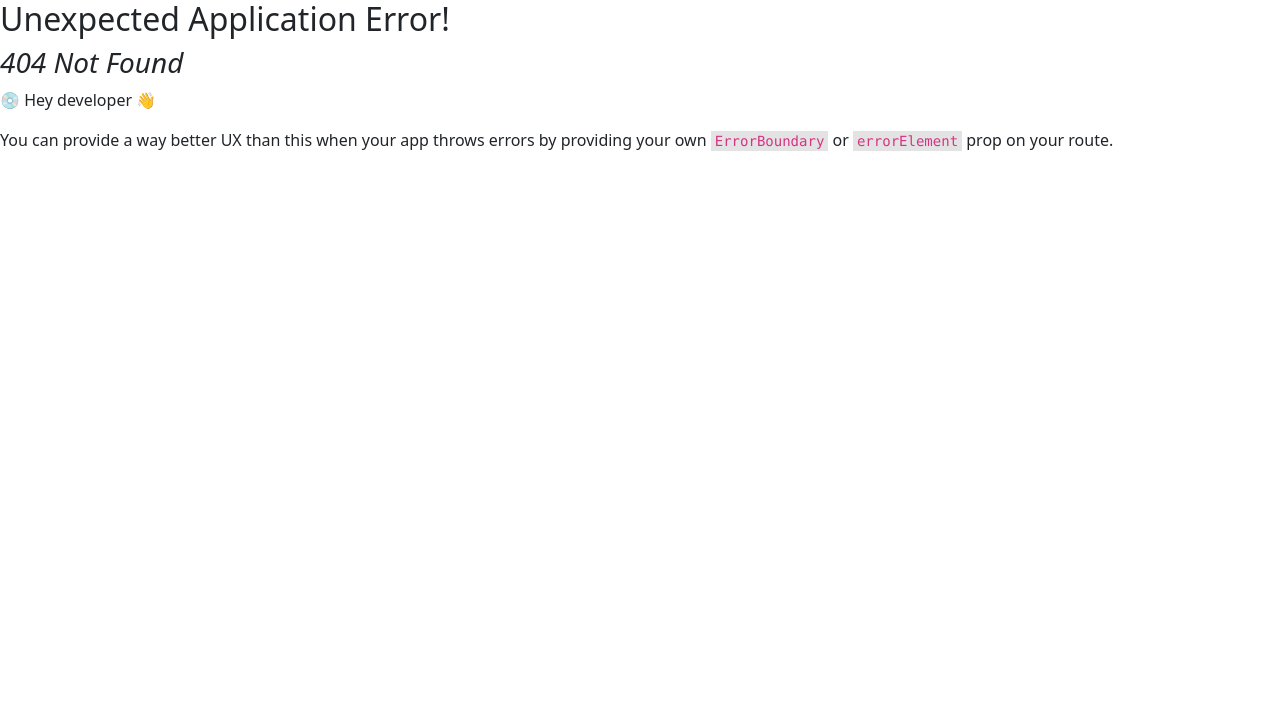
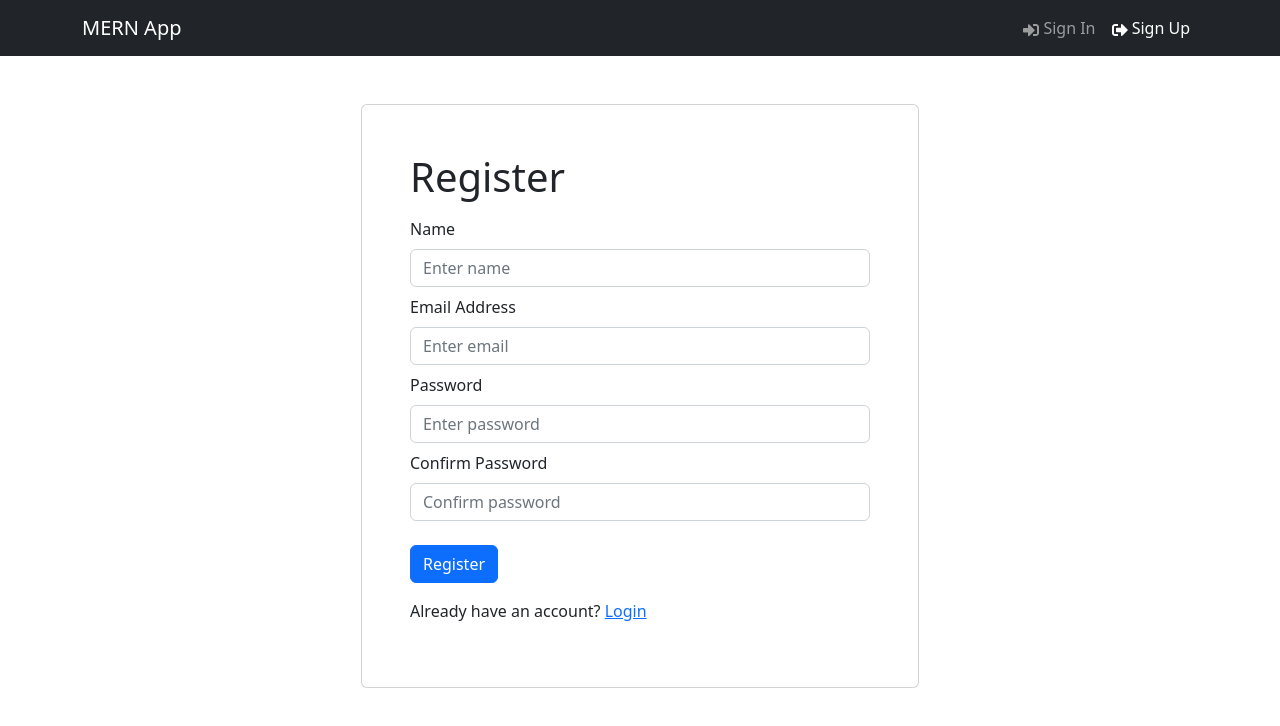
Before and after one commit to JessePhipps/MERN-CC, a React (Vite) app in the folder frontend/: page /register in a window 1280 px wide. Before the commit this address had no page. Shown: the top 726 px of the page. Built offline with nearby package versions, Linux system fonts and the light colour scheme.

Commit message:
UI added

```diff
--- a/frontend/src/main.jsx
+++ b/frontend/src/main.jsx
@@ -14,12 +14,14 @@
 import "bootstrap/dist/css/bootstrap.min.css";
 import HomeScreen from "./screens/HomeScreen.jsx";
 import LoginScreen from "./screens/LoginScreen.jsx";
+import RegisterScreen from "./screens/RegisterScreen.jsx";
 
 const router = createBrowserRouter(
   createRoutesFromElements(
     <Route path="/" element={<App />}>
       <Route index={true} path="/" element={<HomeScreen />} />
-      <Route path="/login" element={<LoginScreen />} /> {/* Add this line */}
+      <Route path="/login" element={<LoginScreen />} />
+      <Route path="/register" element={<RegisterScreen />} />
     </Route>
   )
 );
--- /dev/null
+++ b/frontend/src/screens/RegisterScreen.jsx
@@ -0,0 +1,74 @@
+import { useState } from "react";
+import { Link } from "react-router-dom";
+import { Form, Button, Row, Col } from "react-bootstrap";
+import FormContainer from "../components/FormContainer";
+
+const RegisterScreen = () => {
+  const [name, setName] = useState("");
+  const [email, setEmail] = useState("");
+  const [password, setPassword] = useState("");
+  const [confirmPassword, setConfirmPassword] = useState("");
+
+  const submitHandler = async (e) => {
+    e.preventDefault();
+    console.log("submit");
+  };
+
+  return (
+    <FormContainer>
+      <h1>Register</h1>
+      <Form onSubmit={submitHandler}>
+        <Form.Group className="my-2" controlId="name">
+          <Form.Label>Name</Form.Label>
+          <Form.Control
+            type="name"
+            placeholder="Enter name"
+            value={name}
+            onChange={(e) => setName(e.target.value)}
+          ></Form.Control>
+        </Form.Group>
+
+        <Form.Group className="my-2" controlId="email">
+          <Form.Label>Email Address</Form.Label>
+          <Form.Control
+            type="email"
+            placeholder="Enter email"
+            value={email}
+            onChange={(e) => setEmail(e.target.value)}
+          ></Form.Control>
+        </Form.Group>
+
+        <Form.Group className="my-2" controlId="password">
+          <Form.Label>Password</Form.Label>
+          <Form.Control
+            type="password"
+            placeholder="Enter password"
+            value={password}
+            onChange={(e) => setPassword(e.target.value)}
+          ></Form.Control>
+        </Form.Group>
+        <Form.Group className="my-2" controlId="confirmPassword">
+          <Form.Label>Confirm Password</Form.Label>
+          <Form.Control
+            type="password"
+            placeholder="Confirm password"
+            value={confirmPassword}
+            onChange={(e) => setConfirmPassword(e.target.value)}
+          ></Form.Control>
+        </Form.Group>
+
+        <Button type="submit" variant="primary" className="mt-3">
+          Register
+        </Button>
+      </Form>
+
+      <Row className="py-3">
+        <Col>
+          Already have an account? <Link to={`/login`}>Login</Link>
+        </Col>
+      </Row>
+    </FormContainer>
+  );
+};
+
+export default RegisterScreen;
```
